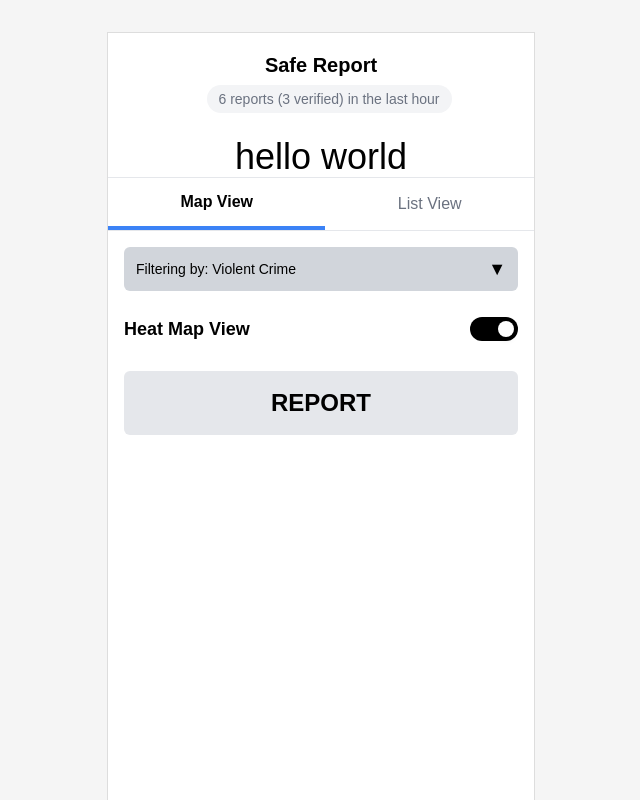
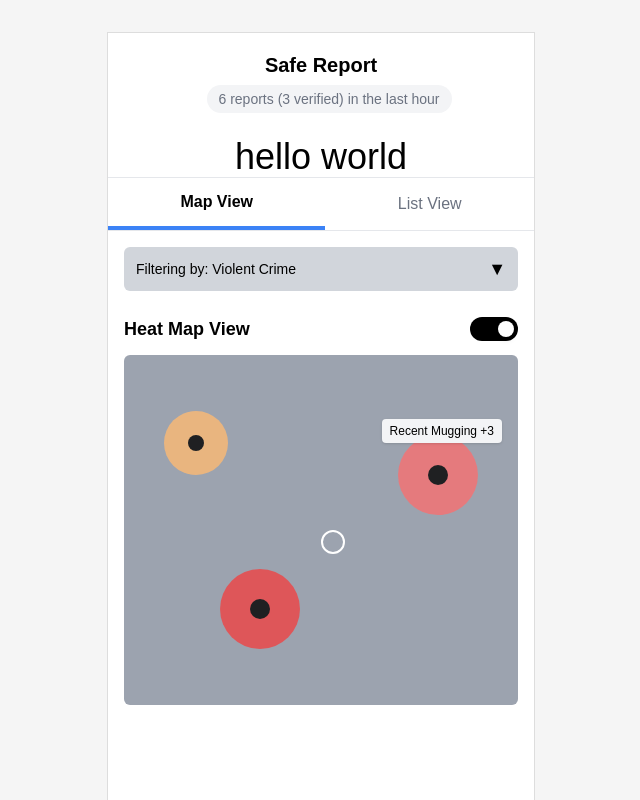
Before and after one commit to HussainM3/crime-reporting-app, a React (Vite) app: page / in a window 1280 px wide. Shown: the top 800 px of the page, without its empty margins (319-959 px from the left). Built offline with nearby package versions, Linux system fonts and the light colour scheme.

Commit message:
moved report button to App.jsx so its on all pages, styling changes

```diff
--- a/src/App.jsx
+++ b/src/App.jsx
@@ -48,6 +48,14 @@ function App() {
             </div>
           </div>
         </div>
+
+        {/* Report Button */}
+        <div className="sticky bottom-0 bg-white p-4">
+          <button className="w-full bg-gray-200 p-4 text-2xl font-semibold rounded-md hover:bg-gray-300 duration-200">
+            REPORT
+          </button>
+        </div>
+
       </div>
     </>
   );
--- a/src/components/MapView.jsx
+++ b/src/components/MapView.jsx
@@ -4,7 +4,7 @@ export default function MapView() {
   const [heatMapOn, setHeatMapOn] = useState(true);
 
   return (
-    <div className="flex flex-col h-full px-4">
+    <div className="flex flex-col flex-grow px-4">
 
       {/* Filters */}
       <div className="mt-4 flex flex-col gap-3">
@@ -30,7 +30,7 @@ export default function MapView() {
       </div>
 
       {/* Map Area */}
-      <div className="bg-gray-400 rounded-md mt-3 flex-1 relative overflow-hidden">
+      <div className="bg-gray-400 rounded-md mt-3 min-h-[350px] flex-1 relative ">
 
         {/* Crime zones */}
         <div className="absolute top-14 left-10 w-16 h-16 bg-orange-300 rounded-full flex items-center justify-center opacity-80">
@@ -54,10 +54,6 @@ export default function MapView() {
         </div>
       </div>
 
-      {/* Report Button */}
-      <button className="bg-gray-200 my-4 p-4 text-2xl font-semibold rounded-md hover:bg-gray-300 duration-200">
-        REPORT
-      </button>
     </div>
   );
 }
```
Also changed, not shown: 1 other file (tests, documents, lock files or other folders).
